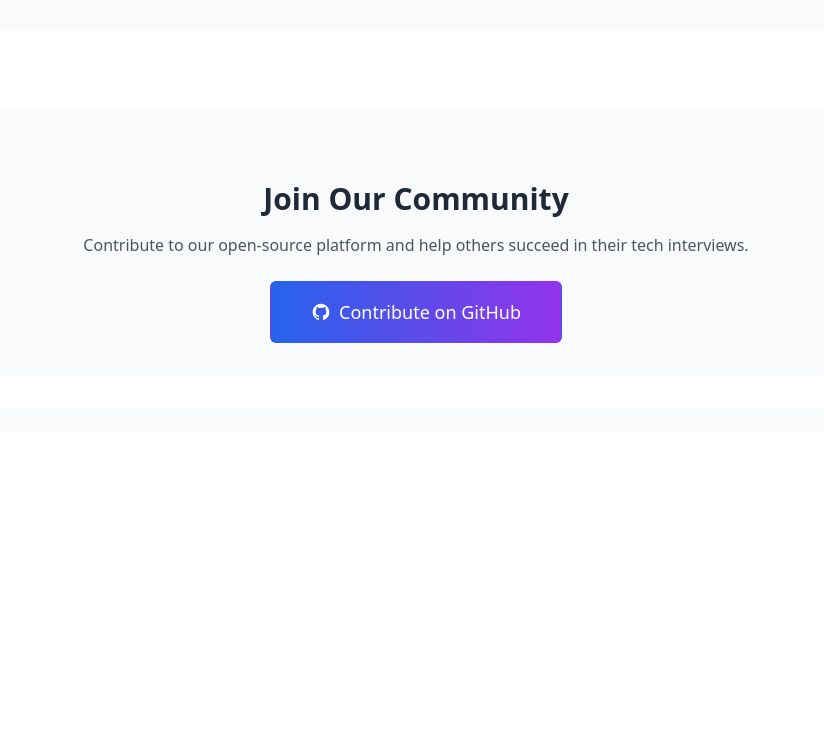
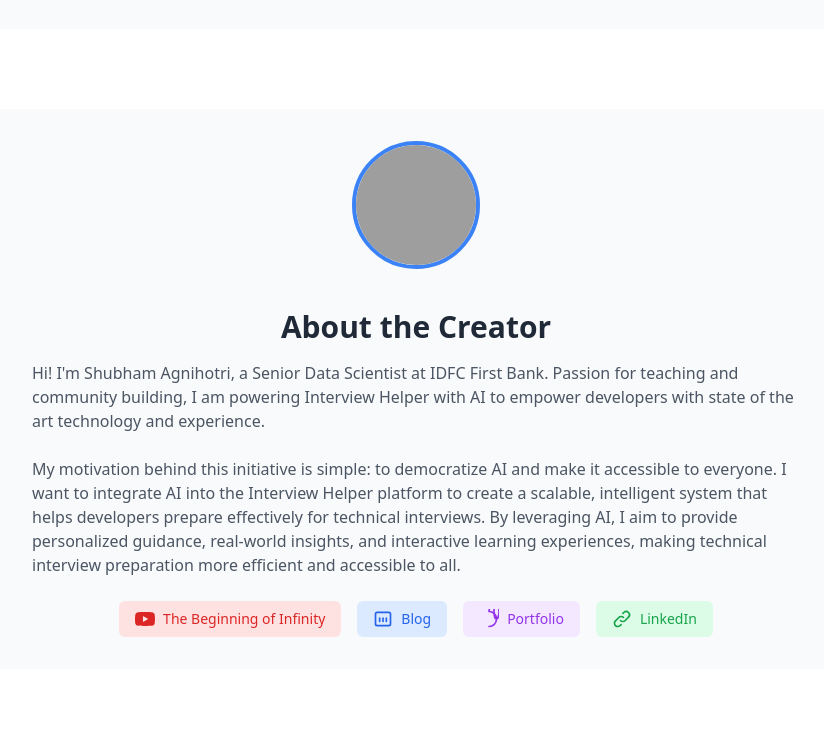
Before and after one commit to yshashi/InterviewHelper, an Astro site: page / in a window 1280 px wide. Shown: the part 1939-2685 px from the top of the page, without its empty margins (364-1188 px from the left). Before the commit the page ends 2370 px from the top, so only its background shows below. Built offline with nearby package versions, Linux system fonts and the light colour scheme; Astro itself is replaced by a stand-in of ours; grey boxes are pictures that could not be loaded.

Commit message:
Update index.astro
added shubham info on the index page

```diff
--- a/src/pages/index.astro
+++ b/src/pages/index.astro
@@ -157,6 +157,73 @@ const features = [
         </div>
       </div>
 
+
+      <div class="mt-20 bg-gray-50 dark:bg-gray-800 rounded-xl p-4 md:p-8">
+        <div class="max-w-3xl mx-auto">
+          <img
+            src="https://raw.githubusercontent.com/KillerStrike17/KillerStrike17.github.io/refs/heads/master/assets/Shubham%20Agnihotri.webp"
+            alt="Shubham Agnihotri"
+            class="w-32 h-32 rounded-full mx-auto mb-6 border-4 border-blue-500"
+          />
+          <h2 class="text-3xl text-center font-extrabold text-gray-900 dark:text-white mb-4">
+            About the Creator
+          </h2>
+          <p class="text-xl text-gray-500 dark:text-gray-400 mb-6">
+            Hi! I'm Shubham Agnihotri, a Senior Data Scientist at IDFC First Bank. Passion for teaching and community building, I am powering Interview Helper with AI to empower developers with state of the art technology and experience.
+          </p>
+          <p class="text-gray-500 dark:text-gray-400 mb-8">
+            My motivation behind this initiative is simple: to democratize AI and make it accessible to everyone. I want to integrate AI into the Interview Helper platform to create a scalable, intelligent system that helps developers prepare effectively for technical interviews. By leveraging AI, I aim to provide personalized guidance, real-world insights, and interactive learning experiences, making technical interview preparation more efficient and accessible to all.
+          </p>
+          <div class="flex flex-wrap justify-center gap-4">
+            <a
+              href="https://youtube.com/@beginningofinfinity"
+              target="_blank"
+              rel="noopener noreferrer"
+              class="flex items-center px-4 py-2 text-sm font-medium text-red-600 bg-red-100 rounded-md hover:bg-red-200 dark:bg-red-900 dark:text-red-100 dark:hover:bg-red-800"
+            >
+              <svg class="w-5 h-5 mr-2" fill="currentColor" viewBox="0 0 24 24" aria-hidden="true">
+                <path d="M23.498 6.186a3.016 3.016 0 0 0-2.122-2.136C19.505 3.545 12 3.545 12 3.545s-7.505 0-9.377.505A3.017 3.017 0 0 0 .502 6.186C0 8.07 0 12 0 12s0 3.93.502 5.814a3.016 3.016 0 0 0 2.122 2.136c1.871.505 9.376.505 9.376.505s7.505 0 9.377-.505a3.015 3.015 0 0 0 2.122-2.136C24 15.93 24 12 24 12s0-3.93-.502-5.814zM9.545 15.568V8.432L15.818 12l-6.273 3.568z"/>
+              </svg>
+              The Beginning of Infinity
+            </a>
+            <a
+              href="https://shubham-agnihotri.medium.com/"
+              target="_blank"
+              rel="noopener noreferrer"
+              class="flex items-center px-4 py-2 text-sm font-medium text-blue-600 bg-blue-100 rounded-md hover:bg-blue-200 dark:bg-blue-900 dark:text-blue-100 dark:hover:bg-blue-800"
+            >
+              <svg class="w-5 h-5 mr-2" fill="none" stroke="currentColor" viewBox="0 0 24 24">
+                <path stroke-linecap="round" stroke-linejoin="round" stroke-width="2" d="M19 20H5a2 2 0 01-2-2V6a2 2 0 012-2h14a2 2 0 012 2v12a2 2 0 01-2 2z"/>
+                <path stroke-linecap="round" stroke-linejoin="round" stroke-width="2" d="M12 11v4M8 11v4M16 11v4"/>
+              </svg>
+              Blog
+            </a>
+            <a
+              href="https://killerstrike17.github.io/"
+              target="_blank"
+              rel="noopener noreferrer"
+              class="flex items-center px-4 py-2 text-sm font-medium text-purple-600 bg-purple-100 rounded-md hover:bg-purple-200 dark:bg-purple-900 dark:text-purple-100 dark:hover:bg-purple-800"
+            >
+              <svg class="w-5 h-5 mr-2" fill="none" stroke="currentColor" viewBox="0 0 24 24">
+                <path stroke-linecap="round" stroke-linejoin="round" stroke-width="2" d="M21 12a9 9 0 01-9 9m9-9a9 9 0 00-9-9m9 9c1.657 0 3-4.03 3-9s-1.343-9-3-9m0 18c-1.657 0-3-4.03-3-9s1.343-9 3-9m-9 9a9 9 0 019-9"/>
+              </svg>
+              Portfolio
+            </a>
+            <a
+              href="https://linkedin.com/in/shubhamagnihotri17/"
+              target="_blank"
+              rel="noopener noreferrer"
+              class="flex items-center px-4 py-2 text-sm font-medium text-green-600 bg-green-100 rounded-md hover:bg-green-200 dark:bg-green-900 dark:text-green-100 dark:hover:bg-green-800"
+            >
+              <svg class="w-5 h-5 mr-2" fill="none" stroke="currentColor" viewBox="0 0 24 24">
+                <path stroke-linecap="round" stroke-linejoin="round" stroke-width="2" d="M13.828 10.172a4 4 0 00-5.656 0l-4 4a4 4 0 105.656 5.656l1.102-1.101m-.758-4.899a4 4 0 005.656 0l4-4a4 4 0 00-5.656-5.656l-1.1 1.1"/>
+              </svg>
+              LinkedIn
+            </a>
+          </div>
+        </div>
+      </div>
+
       <div class="mt-20 bg-gray-50 dark:bg-gray-800 rounded-xl p-8">
         <div class="text-center">
           <h2 class="text-3xl font-extrabold text-gray-900 dark:text-white mb-4">
```
